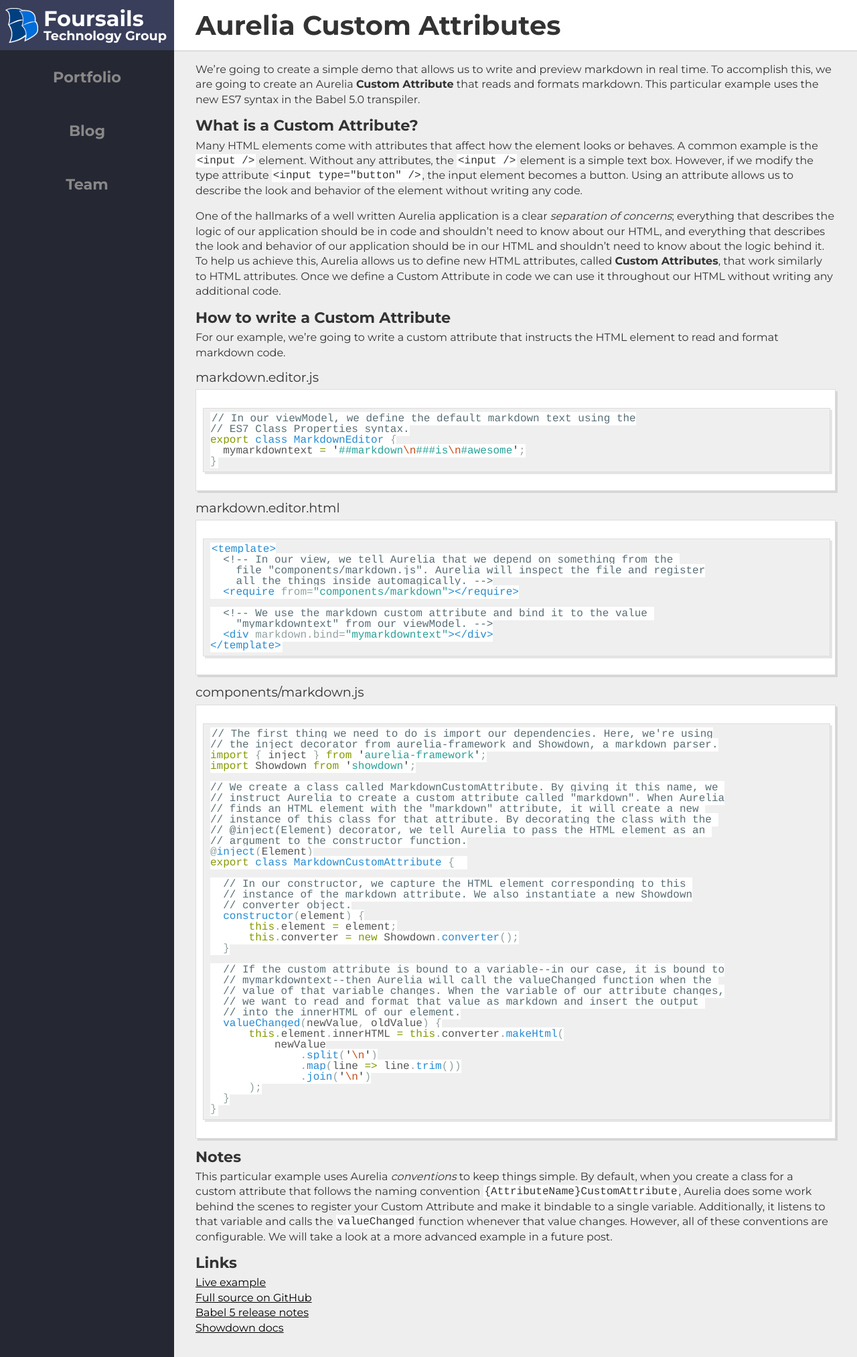
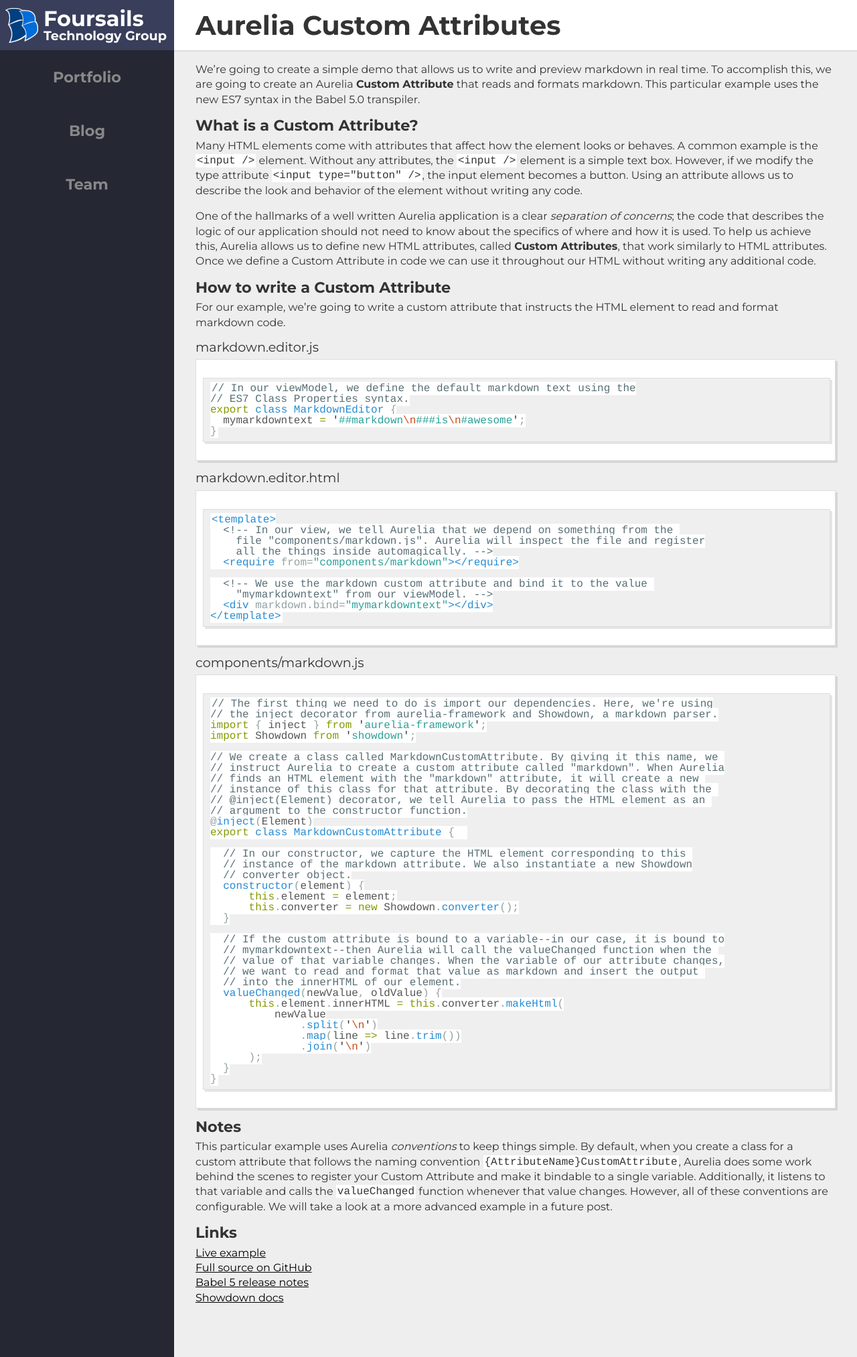
Before and after one commit to Foursails/foursails-homepage, a Jekyll site: the page built from _posts/2015-4-11-custom-attributes-part-1.md, in a window 1280 px wide. Shown: the whole page at 67% size. Built offline with Jekyll 4.4.1, drawn with Linux system fonts in a browser that asks for light colours; nearby versions of some CDN libraries; Markdown is read by kramdown in place of the engine named in the settings; comment, search, counter and statistics services are not loaded.

Commit message:
updated description of teh separation of concerns to be more accurate and concise

```diff
--- a/_posts/2015-4-11-custom-attributes-part-1.md
+++ b/_posts/2015-4-11-custom-attributes-part-1.md
@@ -17,7 +17,7 @@ We're going to create a simple demo that allows us to write and preview markdown
 
 Many HTML elements come with attributes that affect how the element looks or behaves. A common example is the `<input />` element. Without any attributes, the `<input />` element is a simple text box. However, if we modify the type attribute `<input type="button" />`, the input element becomes a button. Using an attribute allows us to describe the look and behavior of the element without writing any code.
 
-One of the hallmarks of a well written Aurelia application is a clear *separation of concerns*; everything that describes the logic of our application should be in code and shouldn't need to know about our HTML, and everything that describes the look and behavior of our application should be in our HTML and shouldn't need to know about the logic behind it. To help us achieve this, Aurelia allows us to define new HTML attributes, called **Custom Attributes**, that work similarly to HTML attributes. Once we define a Custom Attribute in code we can use it throughout our HTML without writing any additional code.
+One of the hallmarks of a well written Aurelia application is a clear *separation of concerns*; the code that describes the logic of our application should not need to know about the specifics of where and how it is used. To help us achieve this, Aurelia allows us to define new HTML attributes, called **Custom Attributes**, that work similarly to HTML attributes. Once we define a Custom Attribute in code we can use it throughout our HTML without writing any additional code.
 
 #How to write a Custom Attribute
 
```
